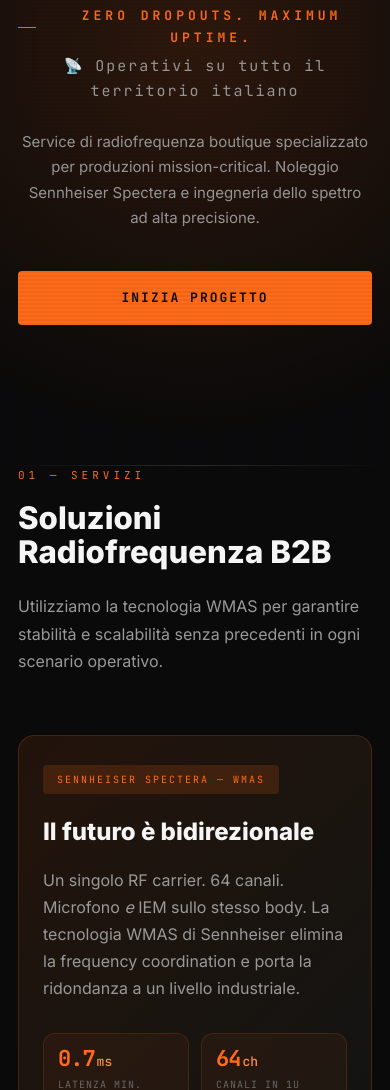
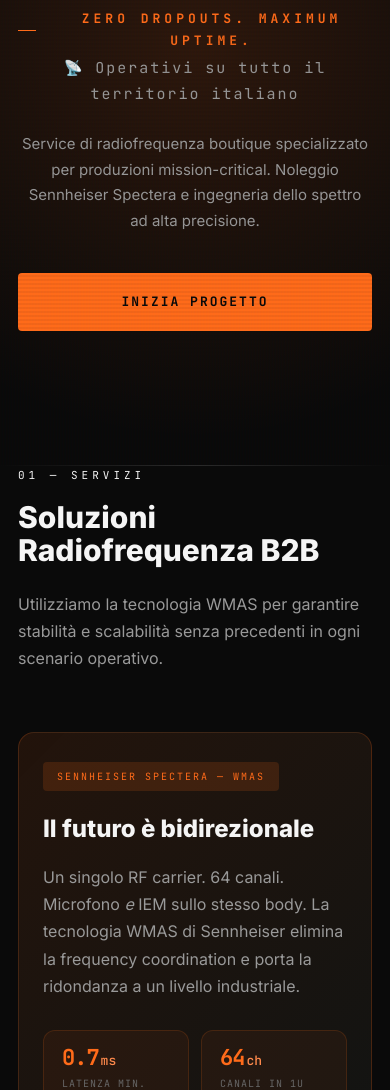
Before and after one commit to edrd23/vect-brand, a plain HTML site: page web/index.html in a window 390 px wide. Shown: the part 379-1469 px from the top of the page. Drawn offline with Linux system fonts and the light colour scheme.

Commit message:
fix: resolve black screen issue and optimize mobile layout (typography/buttons)

```diff
--- a/style.css
+++ b/style.css
@@ -1265,18 +1265,53 @@ footer {
     }
 }
 
+/* ═══════ ANIMATIONS ═══════ */
+.reveal {
+    opacity: 1;
+    /* Visible by default */
+    transform: none;
+    transition: all 0.8s cubic-bezier(0.16, 1, 0.3, 1);
+}
+
+/* Only hide if JS is ready - prevents "black screen" if JS fails/is slow */
+body.js-ready .reveal {
+    opacity: 0;
+    transform: translateY(30px);
+}
+
+body.js-ready .reveal.active {
+    opacity: 1;
+    transform: translateY(0);
+}
+
+/* ── Mobile UI Refinement ── */
 @media (max-width: 480px) {
-    .container {
-        padding: 0 20px;
+    .hero h1 {
+        font-size: clamp(32px, 12vw, 42px);
+        /* Slightly smaller for mobile SE */
+        letter-spacing: -1px;
     }
 
     .hero-btns {
-        width: 100%;
+        flex-direction: column;
+        /* Stack buttons! */
+        gap: 15px;
     }
 
     .btn {
         width: 100%;
         justify-content: center;
+        padding: 16px 24px;
+    }
+
+    .section-title {
+        font-size: 28px;
+    }
+
+    .section-label {
+        font-size: 10px;
+        color: var(--vect-white);
+        /* Better contrast */
     }
 }
 
--- a/web/index.html
+++ b/web/index.html
@@ -493,7 +493,7 @@
                     <li class="contact-info-item">
                         <div class="info-label"><span class="it-text">Telefono</span><span class="en-text">Phone</span>
                         </div>
-                        <div class="info-value">+39 XXX XXX XXXX</div>
+                        <div class="info-value">+39 349 532 9494</div>
                     </li>
                     <li class="contact-info-item">
                         <div class="info-label"><span class="it-text">Operatività</span><span
--- a/web/script.js
+++ b/web/script.js
@@ -1,4 +1,5 @@
 document.addEventListener('DOMContentLoaded', () => {
+    document.body.classList.add('js-ready');
     // ═══════ LANGUAGE SWITCHER ═══════
     const langBtns = document.querySelectorAll('.lang-btn');
     const htmlRoot = document.documentElement;
--- a/web/style.css
+++ b/web/style.css
@@ -712,17 +712,7 @@ body::after {
     z-index: 9999;
 }
 
-/* ═══════ ANIMATIONS ═══════ */
-.reveal {
-    opacity: 0;
-    transform: translateY(40px);
-    transition: all 0.8s ease-out;
-}
-
-.reveal.active {
-    opacity: 1;
-    transform: translateY(0);
-}
+/* Reveal animations moved to responsive section for failsafe logic */
 
 /* ═══════ BILINGUAL HIDING ═══════ */
 [lang="it"] .en-text {
@@ -948,47 +938,55 @@ body::after {
     }
 }
 
-/* ── Small Mobile ── */
+/* ═══════ ANIMATIONS ═══════ */
+.reveal {
+    opacity: 1;
+    /* Visible by default */
+    transform: none;
+    transition: all 0.8s cubic-bezier(0.25, 0.46, 0.45, 0.94);
+}
+
+/* Only hide if JS is ready - prevents "black screen" if JS fails/is slow */
+body.js-ready .reveal {
+    opacity: 0;
+    transform: translateY(30px);
+}
+
+body.js-ready .reveal.active {
+    opacity: 1;
+    transform: translateY(0);
+}
+
+/* ── Mobile UI Refinement ── */
 @media (max-width: 480px) {
-    .container {
-        padding: 0 18px;
-    }
-
-    nav {
-        padding: 14px 18px;
-    }
-
     .hero h1 {
-        font-size: clamp(28px, 11vw, 40px);
+        font-size: clamp(34px, 12vw, 44px);
+        letter-spacing: -1px;
     }
 
     .hero-btns {
-        display: flex;
         flex-direction: column;
-        gap: 12px;
+        gap: 15px;
     }
 
     .btn {
         width: 100%;
         justify-content: center;
-        padding: 16px 24px;
-        /* Larger tap target on phone */
+        padding: 18px 24px;
     }
 
-    .spectera-stats {
-        grid-template-columns: repeat(2, 1fr);
+    .section-title {
+        font-size: 30px;
     }
 
-    .stat-pill {
-        padding: 14px;
+    .section-label {
+        font-size: 11px;
+        color: var(--vect-white);
+        /* Better contrast for mobile */
     }
 
-    footer {
-        padding: 50px 0;
-    }
-
-    .service-card {
-        padding: 24px;
+    .contact-grid {
+        gap: 40px;
     }
 }
 
```
Also changed, not shown: index.html (+1 -1 lines), script.js (+2 -20 lines).
